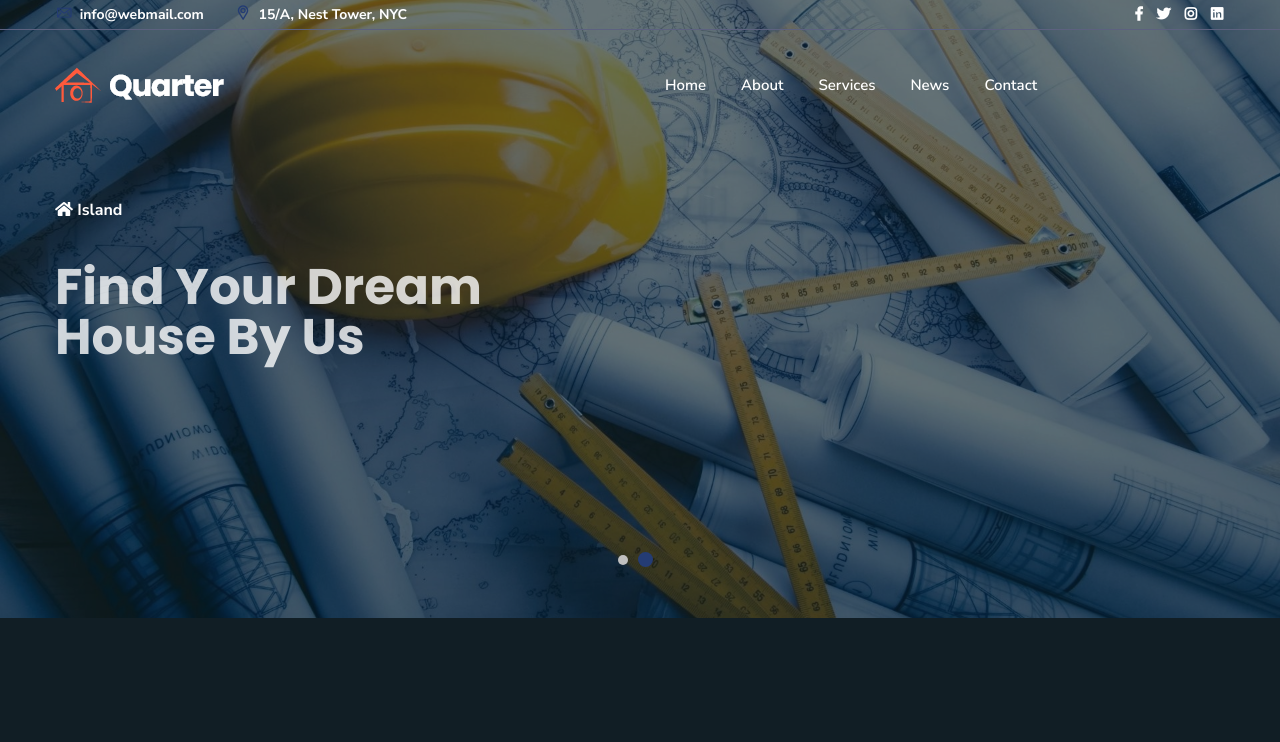
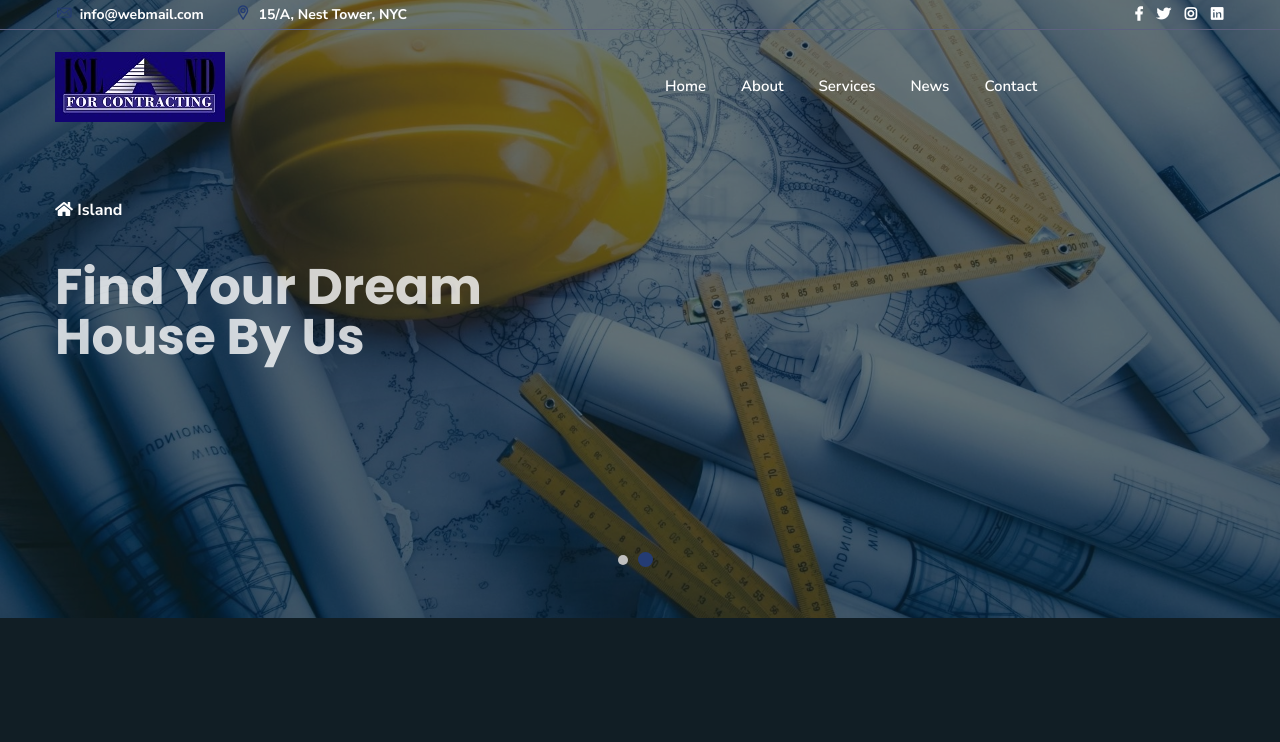
Before and after one commit to ahmedabnaby/island, a React (Create React App) app: page / in a window 1280 px wide. Shown: the top 742 px of the page. Built offline with nearby package versions, Linux system fonts and the light colour scheme.

Commit message:
Added logo

```diff
--- a/src/includes/Navbar.js
+++ b/src/includes/Navbar.js
@@ -60,7 +60,7 @@ function Navbar() {
         <div className="col">
           <div className="site-logo-wrap">
             <div className="site-logo">
-              <a href="index.html"><img src="img/logo-2.png" alt="Logo" /></a>
+              <a href="index.html"><img src="img/new/logo.jpeg" alt="Logo" /></a>
             </div>
             <div className="get-support clearfix d-none">
               <div className="get-support-icon">
```
Also changed, not shown: public/img/new/logo.jpeg (added).
